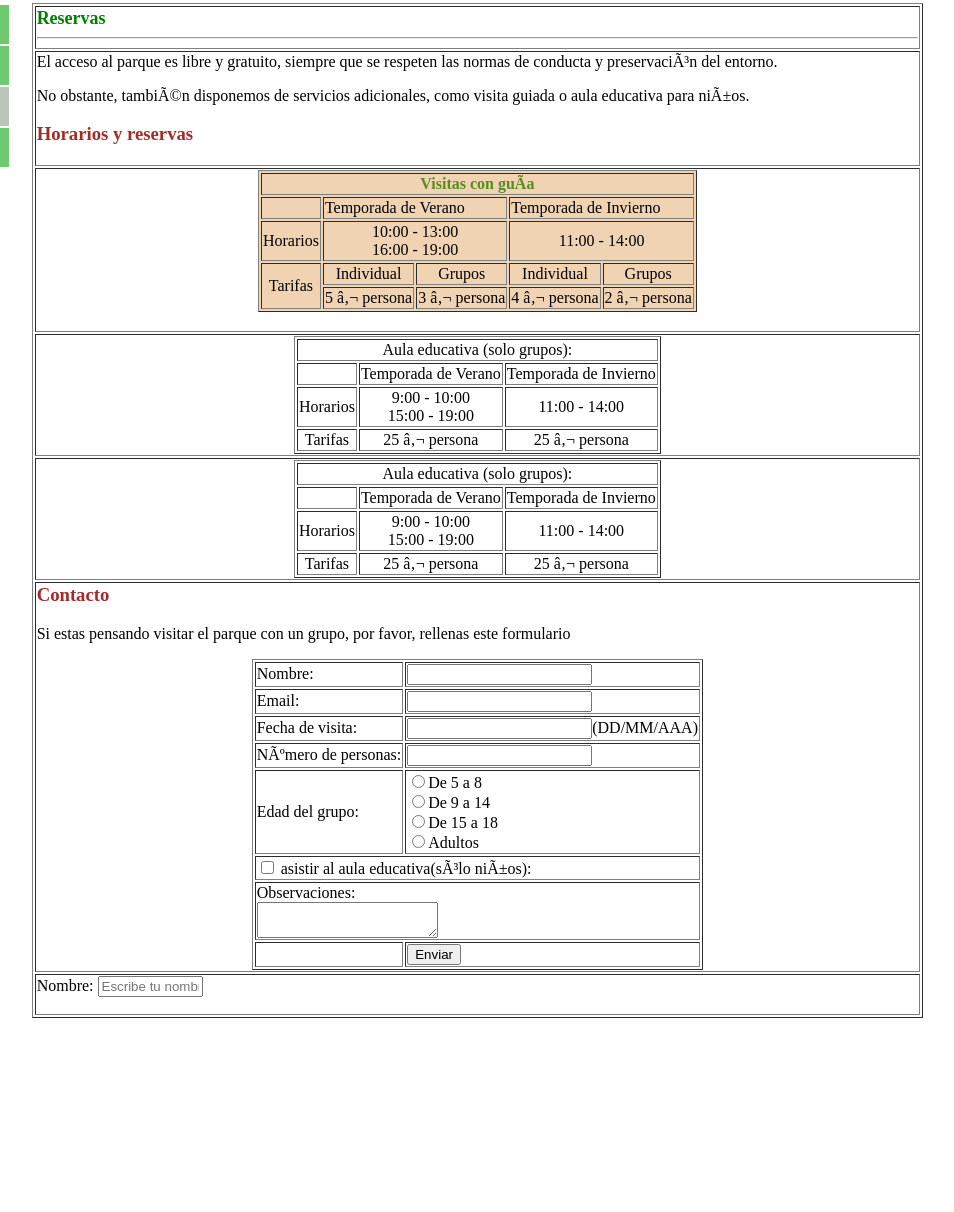
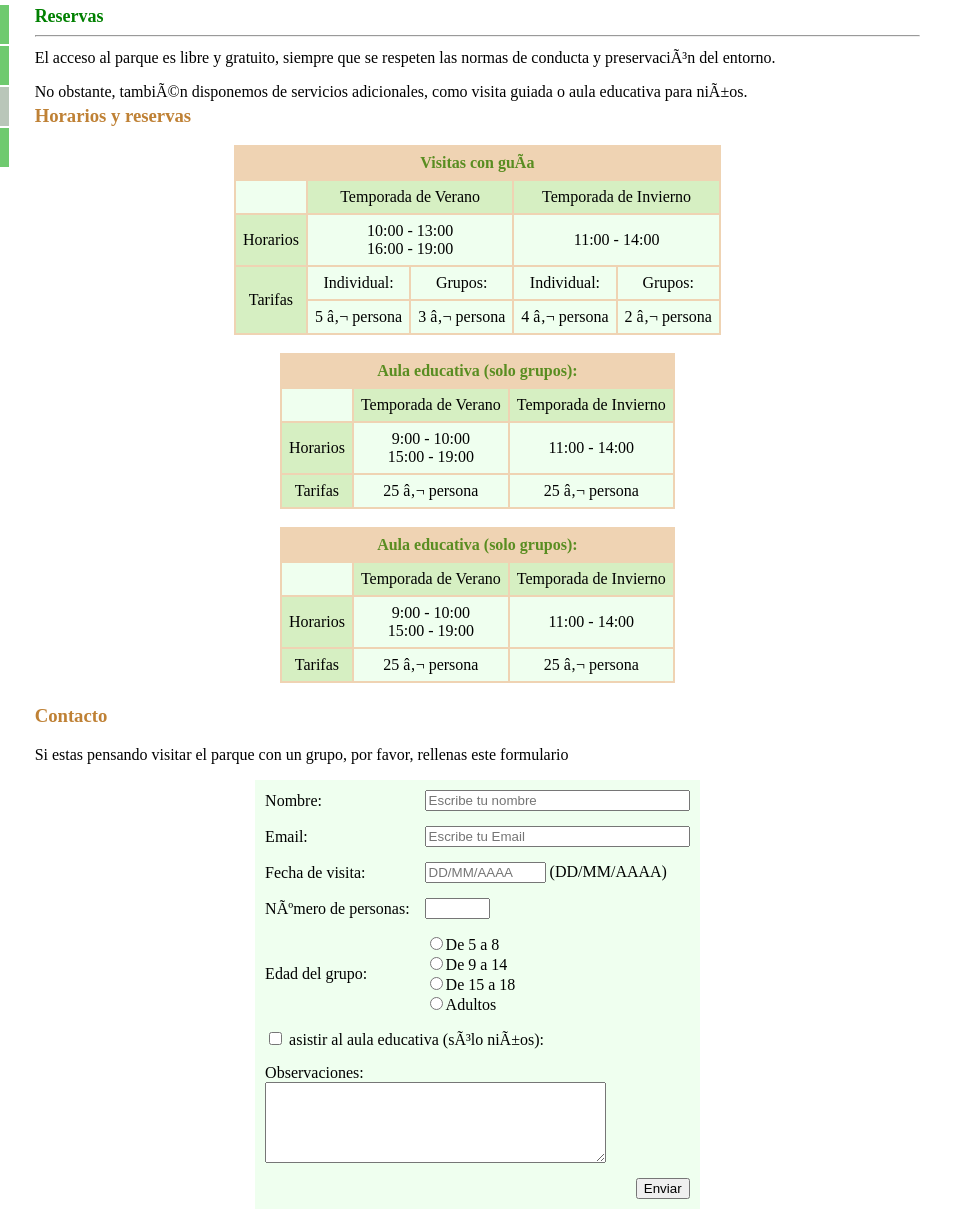
Before and after one commit to Cmanrique10/WebArenal, a plain HTML site: page ConfecciondePagWeb/parquenatural/reservas.html in a window 1280 px wide. Shown: the part 483-1695 px from the top of the page, without its empty margins (291-1245 px from the left). Before the commit the page ends 1520 px from the top, so only its background shows below. Drawn offline with Linux system fonts and the light colour scheme.

Commit message:
reservaschange

```diff
--- a/ConfecciondePagWeb/parquenatural/reservas.html
+++ b/ConfecciondePagWeb/parquenatural/reservas.html
@@ -52,7 +52,7 @@
                 </table>
             </td>
             <td width="76%">
-                <table width="95%" height="122" border="1">
+                <table width="95%" height="122" border="0" >
                     <tr>
                         <td width="95%" height="32" colspan="2">
                             <font color="green" size="4"><b>Reservas</font></b>
@@ -66,149 +66,151 @@
                                 preservación del entorno.</p>
                             <p>No obstante, también disponemos de servicios adicionales, como visita guiada o aula
                                 educativa para niños.</p>
-                            <h3>
-                                <font color="brown">Horarios y reservas</font>
-                            </h3>
+
                         </td>
                         </tr>
 
 
                         <td>
-                        <table border="1" align="center" bgcolor="#EFD3B3">
+                            <h3>
+                                <font color="#BF8135">Horarios y reservas</font>
+                            </h3>
+
+                        <table border-color="#C78E4C" border="0" align="center" bgcolor="#EFD3B3" color="#C78E4C"  cellpadding="7">
                             <tr>
                                 <td colspan="6" align="center" ><font color="#598D21"><b>Visitas con guía</b></font></td>
                             </tr>
-                            <tr>
-                                <td></td>
-                                <td colspan="2">Temporada de Verano </td>
-                                <td colspan="2">Temporada de Invierno</td>
+                            <tr align="center">
+                                <td bgcolor="#EFFFEF"></td>
+                                <td colspan="2" bgcolor="#D6EFC2">Temporada de Verano </td>
+                                <td colspan="2" bgcolor="#D6EFC2">Temporada de Invierno</td>
                             </tr>
                             <tr align="center">
-                                <td>Horarios </td>
-                                <td colspan="2">10:00 - 13:00 <br>16:00 - 19:00</td>
-                                <td colspan="2">11:00 - 14:00 </td>
+                                <td bgcolor="#D6EFC2">Horarios </td>
+                                <td bgcolor="#EFFFEF" colspan="2">10:00 - 13:00 <br>16:00 - 19:00</td>
+                                <td bgcolor="#EFFFEF" colspan="2">11:00 - 14:00 </td>
 
                             </tr>
 
                             <tr align="center">
-                                <td rowspan="2">Tarifas</td>
-                                <td>Individual</td>
-                                <td>Grupos</td>
-                                <td>Individual</td>
-                                <td>Grupos</td>
+                                <td rowspan="2" bgcolor="#D6EFC2">Tarifas</td>
+                                <td bgcolor="#EFFFEF">Individual:</td>
+                                <td bgcolor="#EFFFEF">Grupos:</td>
+                                <td bgcolor="#EFFFEF">Individual:</td>
+                                <td bgcolor="#EFFFEF">Grupos:</td>
                             </tr>
                             <tr align="center">
-                                <td>5 € persona</td>
-                                <td>3 € persona</td>
-                                <td>4 € persona</td>
-                                <td>2 € persona</td>
+                                <td bgcolor="#EFFFEF">5 € persona</td>
+                                <td bgcolor="#EFFFEF">3 € persona</td>
+                                <td bgcolor="#EFFFEF">4 € persona</td>
+                                <td bgcolor="#EFFFEF">2 € persona</td>
 
                             </tr>
                         </table>
                         <br>
-                        </td>
 
-                        <tr><td>
-                        <table border="1" align="center">
+                        <table border="0" align="center" bgcolor="#EFD3B3" cellpadding="7">
                             <tr align="center">
-                                <td colspan="6" align="center">Aula educativa (solo grupos):</td>
+                                <td colspan="6" align="center"><font color="#598D21"><b>Aula educativa (solo grupos):</b></font></td>
                             </tr>
                             <tr align="center">
-                                <td></td>
-                                <td colspan="2">Temporada de Verano </td>
-                                <td colspan="2">Temporada de Invierno</td>
+                                <td bgcolor="#EFFFEF"></td>
+                                <td bgcolor="#D6EFC2" colspan="2">Temporada de Verano </td>
+                                <td bgcolor="#D6EFC2" colspan="2">Temporada de Invierno</td>
                             </tr>
                             <tr align="center">
-                                <td>Horarios </td>
-                                <td colspan="2">9:00 - 10:00<br>15:00 - 19:00 </td>
-                                <td colspan="2">11:00 - 14:00 </td>
+                                <td bgcolor="#D6EFC2">Horarios </td>
+                                <td bgcolor="#EFFFEF" colspan="2">9:00 - 10:00<br>15:00 - 19:00 </td>
+                                <td bgcolor="#EFFFEF" colspan="2">11:00 - 14:00 </td>
 
                             </tr>
 
                             <tr align="center">
-                                <td rowspan="2">Tarifas</td>
-                                <td colspan="2">25 € persona</td>
-                                <td colspan="2">25 € persona</td>
+                                <td bgcolor="#D6EFC2" rowspan="2">Tarifas</td>
+                                <td bgcolor="#EFFFEF" colspan="2">25 € persona</td>
+                                <td bgcolor="#EFFFEF" colspan="2">25 € persona</td>
 
 
                             </tr>
 
                         </table>
-                        </td></tr>
-                        <tr><td>
+                        <br>
 
-                        <table border="1" align="center">
+                            <table border="0" align="center" bgcolor="#EFD3B3" cellpadding="7">
                                 <tr align="center">
-                                <td colspan="6" align="center">Aula educativa (solo grupos):</td>
+                                    <td colspan="6" align="center"><font color="#598D21"><b>Aula educativa (solo grupos):</b></font></td>
                                 </tr>
                                 <tr align="center">
-                                <td></td>
-                                <td colspan="2">Temporada de Verano </td>
-                                <td colspan="2">Temporada de Invierno</td>
+                                    <td bgcolor="#EFFFEF"></td>
+                                    <td bgcolor="#D6EFC2" colspan="2">Temporada de Verano </td>
+                                    <td bgcolor="#D6EFC2" colspan="2">Temporada de Invierno</td>
                                 </tr>
                                 <tr align="center">
-                                <td>Horarios </td>
-                                <td colspan="2">9:00 - 10:00<br>15:00 - 19:00 </td>
-                                <td colspan="2">11:00 - 14:00 </td>
+                                    <td bgcolor="#D6EFC2">Horarios </td>
+                                    <td bgcolor="#EFFFEF" colspan="2">9:00 - 10:00<br>15:00 - 19:00 </td>
+                                    <td bgcolor="#EFFFEF" colspan="2">11:00 - 14:00 </td>
 
                                 </tr>
 
                                 <tr align="center">
-                                <td rowspan="2">Tarifas</td>
-                                <td colspan="2">25 € persona</td>
-                                <td colspan="2">25 € persona</td>
+                                    <td bgcolor="#D6EFC2" rowspan="2">Tarifas</td>
+                                    <td bgcolor="#EFFFEF" colspan="2">25 € persona</td>
+                                    <td bgcolor="#EFFFEF" colspan="2">25 € persona</td>
 
 
                                 </tr>
 
                             </table>
+                            <br>
                         </td></tr>
                         <tr><td>
                         <h3>
-                            <font color="brown">Contacto</font>
+                            <font color="#BF8135">Contacto</font>
                         </h3>
                         <p>Si estas pensando visitar el parque con un grupo, por favor, rellenas este formulario </p>
-                        <table border="1" align="center">
+                        <table border="0" align="center" cellpadding="5" cellspacing="5" bgcolor="#EFFFEF">
                             <tr>
                                 <td>
                                     Nombre:
                                 </td>
                                 <td>
-                                    <input></input>
+                                    <input placeholder="Escribe tu nombre" size="30" >
                                 </td>
                             </tr>
                             <tr>
                                 <td>
                                     Email:
                                 </td>
-                                <td><input></input></td>
+                                <td><input placeholder="Escribe tu Email" size="30"></input></td>
                             </tr>
                             <tr>
                                 <td>
                                     Fecha de visita:
                                 </td>
-                                <td><input></input>(DD/MM/AAA)</td>
+                                <td><input maxlength="10" placeholder="DD/MM/AAAA" size="12"></input>&nbsp;(DD/MM/AAAA)</td>
                             </tr>
                             <tr>
                                 <td>
                                     Número de personas:
                                 </td>
-                                <td><input></input></td>
+                                <td><input size="5"></input></td>
                             </tr>
                             <tr>
                                 <td>
                                     Edad del grupo:
                                 </td>
                                 <td>
-                                    <input type="radio">De 5 a 8</input><br>
-                                    <input type="radio">De 9 a 14</input><br>
-                                    <input type="radio">De 15 a 18</input><br>
-                                    <input type="radio">Adultos</input>
+
+                                    <input type="radio" name="edad">De 5 a 8<br>
+                                    <input type="radio" name="edad">De 9 a 14<br>
+                                    <input type="radio"  name="edad">De 15 a 18<br>
+                                    <input type="radio"  name="edad">Adultos
+
                                 </td>
                             </tr>
                             <tr>
                                 <td colspan="2">
-                                    <input type="checkbox"></input> asistir al aula educativa(sólo niños):
+                                    <input type="checkbox"></input> asistir al aula educativa (sólo niños):
                                 </td>
 
                             </tr>
@@ -216,7 +218,7 @@
                                 <td colspan="2">
                                     Observaciones:
                                     <br>
-                                    <textarea>
+                                    <textarea cols="40" rows="5">
 
                                     </textarea>
                                 </td>
@@ -225,20 +227,13 @@
                             </tr>
 
                             <tr>
-                                <td> </td>
-                                <td><button>Enviar</button></td>
+
+                                <td colspan="2" align="right"><button>Enviar</button></td>
                             </tr>
                         </table>
                     </td></tr>
 
-                    <tr>
-                        <td>
 
-                            <form action="recibir.php" method="get">
-                                <p>Nombre: <input type:"text" name="nombre" placeholder="Escribe tu nombre" size="10" maxlength="10"></p>
-                            </form>
-                        </td>
-                    </tr>
                 </table>
             </td>
         </tr>
```
Lines whose indentation alone changed are shown as unchanged.
